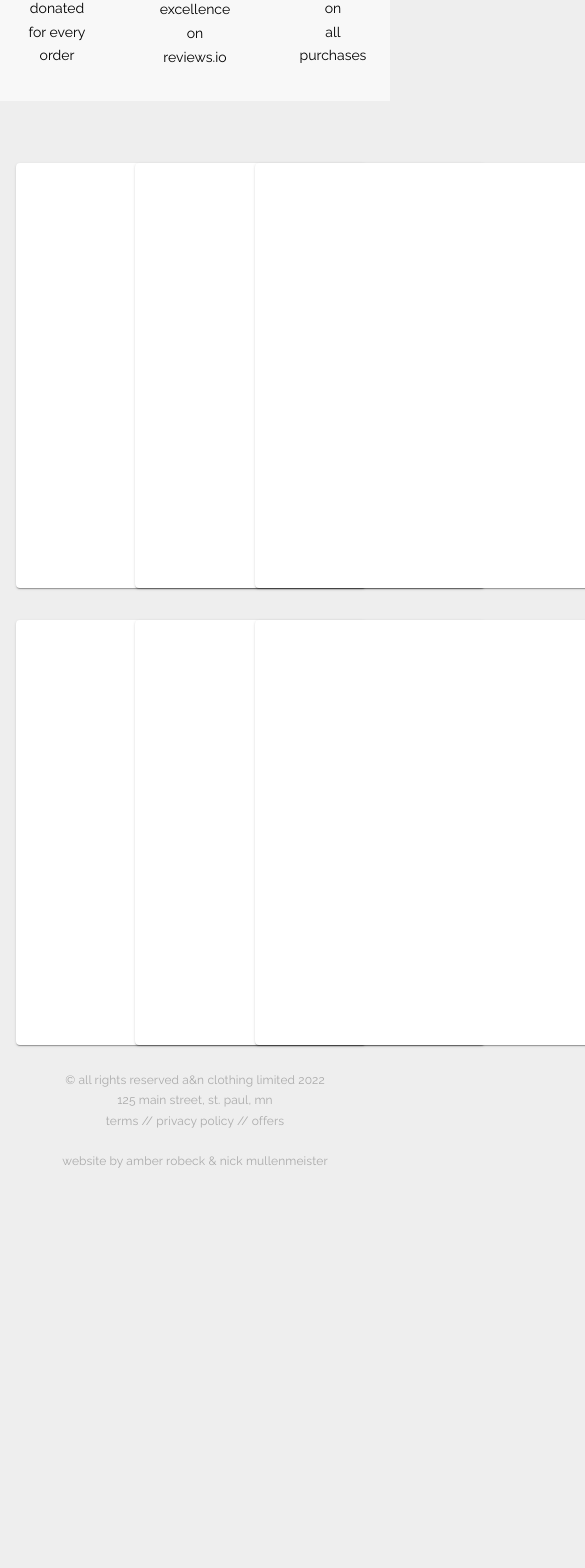
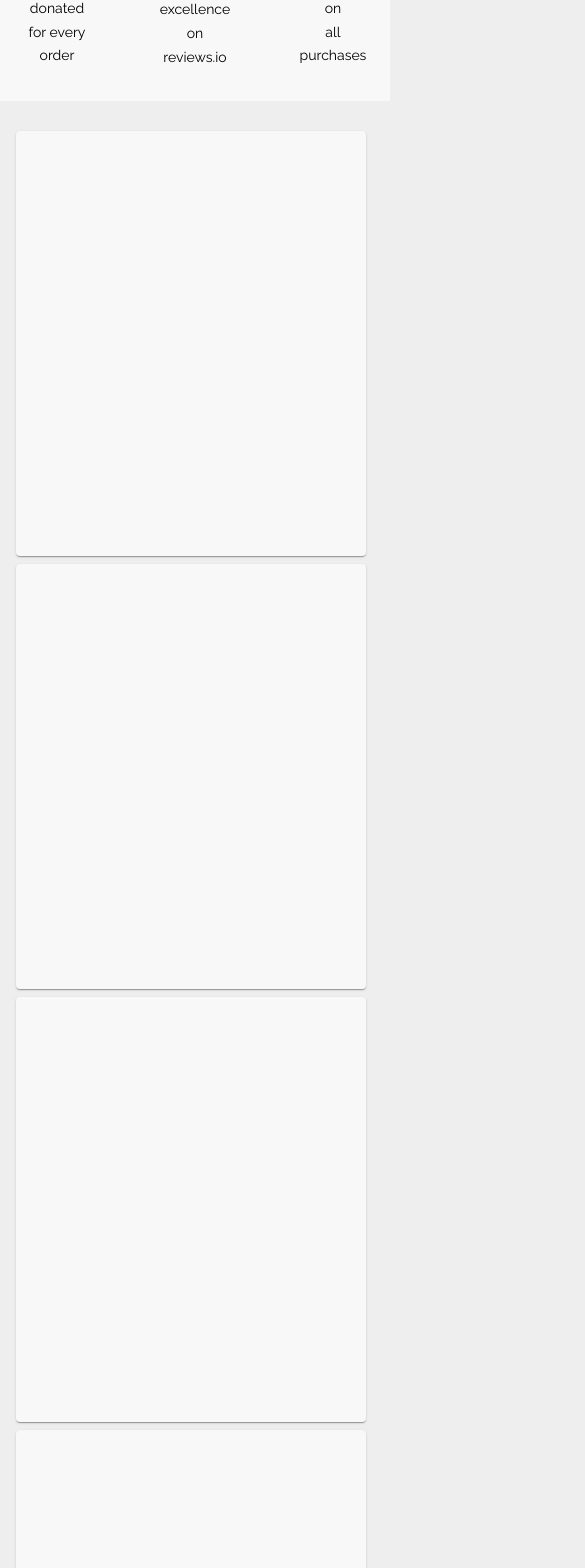
Before and after one commit to Amber-Robeck/A-N, a React (Create React App) app in the folder frontend/: page / in a window 390 px wide. Shown: the part 1019-2587 px from the top of the page, 585 px wide, since content can reach past the window. Before the commit the page ends 2241 px from the top, so only its background shows below. Built offline with nearby package versions, Linux system fonts and the light colour scheme.

Commit message:
Added basic responsive function to home cards - not perfect

```diff
--- a/frontend/src/components/HomeCards/index.js
+++ b/frontend/src/components/HomeCards/index.js
@@ -1,49 +1,54 @@
 import { Grid, Box, Paper, Container } from "@mui/material";
 
 const HomeCards = () => {
-    return ( <Box>
-        <Container>
+            return (
+                <Container>
+        <Box sx={{ flexGrow: 1 }}>
         <Grid
-        container rowSpacing={4}
-        direction="row"
-        justifyContent="space-evenly"
-        alignItems="center"
-        marginTop={1}
+        container spacing={{ xs: 1, sm: 2, md: 3 }}
+        columnSpacing={{ xs: 1, sm: 2, md: 3}}
+        columns={{ xs: 1, sm: 8, md: 12 }}
+        // direction="row"
+        // justifyContent="space-evenly"
+        // alignItems="center"
+        // marginTop={1}
         >
-            <Grid item xs={4}>
-            <Paper elevation={1} sx={{height: '425px', width: '350px'}}>
+            <Grid item xs={2} sm={4} md={4}>
+            <Paper elevation={1} sx={{height: '425px', width: '350px', background: '#f8f8f8'}}>
+
             </Paper>
             </Grid>
 
-            <Grid item xs={4}>
-            <Paper elevation={1} sx={{height: '425px', width: '350px'}}>
+            <Grid item xs={2} sm={4} md={4}>
+            <Paper elevation={1} sx={{height: '425px', width: '350px', background: '#f8f8f8'}}>
             </Paper>
             </Grid>
 
-            <Grid item xs={4}>
-            <Paper elevation={1} sx={{height: '425px', width: '350px'}}>
+            <Grid item xs={2} sm={4} md={4}>
+            <Paper elevation={1} sx={{height: '425px', width: '350px', background: '#f8f8f8'}}>
             </Paper>
             </Grid>
 
-            <Grid item xs={4}>
-            <Paper elevation={1} sx={{height: '425px', width: '350px'}}>
+            <Grid item xs={2} sm={4} md={4}>
+            <Paper elevation={1} sx={{height: '425px', width: '350px', background: '#f8f8f8'}}>
             </Paper>
             </Grid>
 
-            <Grid item xs={4}>
-            <Paper elevation={1} sx={{height: '425px', width: '350px'}}>
+            <Grid item xs={2} sm={4} md={4}>
+            <Paper elevation={1} sx={{height: '425px', width: '350px', background: '#f8f8f8'}}>
             </Paper>
             </Grid>
 
-            <Grid item xs={4}>
-            <Paper elevation={1} sx={{height: '425px', width: '350px'}}>
+            <Grid item xs={2} sm={4} md={4}>
+            <Paper elevation={1} sx={{height: '425px', width: '350px', background: '#f8f8f8'}}>
             </Paper>
             </Grid>
 
 
         </Grid>
+    </Box>
         </Container>
-    </Box> );
+     );
 }
 
 export default HomeCards;
```
